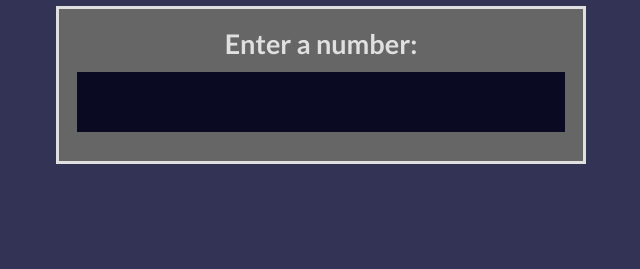
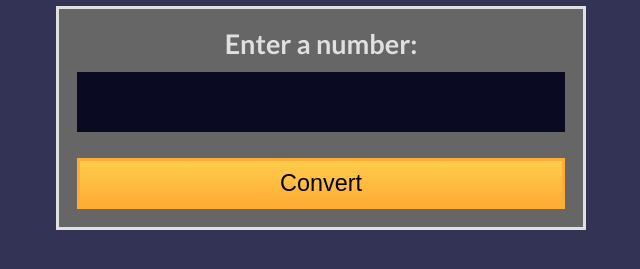
Before and after one commit to Blasidelgado/roman-calculator, a plain HTML site: page index.html in a window 1280 px wide. Shown: the part 163-432 px from the top of the page, without its empty margins (319-959 px from the left). Drawn offline with Linux system fonts and the light colour scheme; a web font is replaced by a local one.

Commit message:
Add convert button

```diff
--- a/index.html
+++ b/index.html
@@ -18,8 +18,8 @@
                 <label for="number">Enter a number:</label>
                 <br />
                 <input id="number" type="number" required/>
+                <button id="convert-btn" type="submit">Convert</button>
             </fieldset>
-
         </form>
     </main>
     <script src="script.js"></script>
--- a/styles.css
+++ b/styles.css
@@ -71,4 +71,15 @@ input {
 	color: var(--color-00);
 	background-color: var(--color-90);
 	border: 1px solid var(--color-05);
-  }
+}
+
+button {
+	cursor: pointer;
+    margin-top: 15px;
+    text-decoration: none;
+    background-image: linear-gradient(#fecc4c, #ffac33);
+    border: 3px solid #feac32;
+    padding: 0.5rem 0.9rem;
+    font-size: 1.3rem;
+    width: 100%;
+}
```
